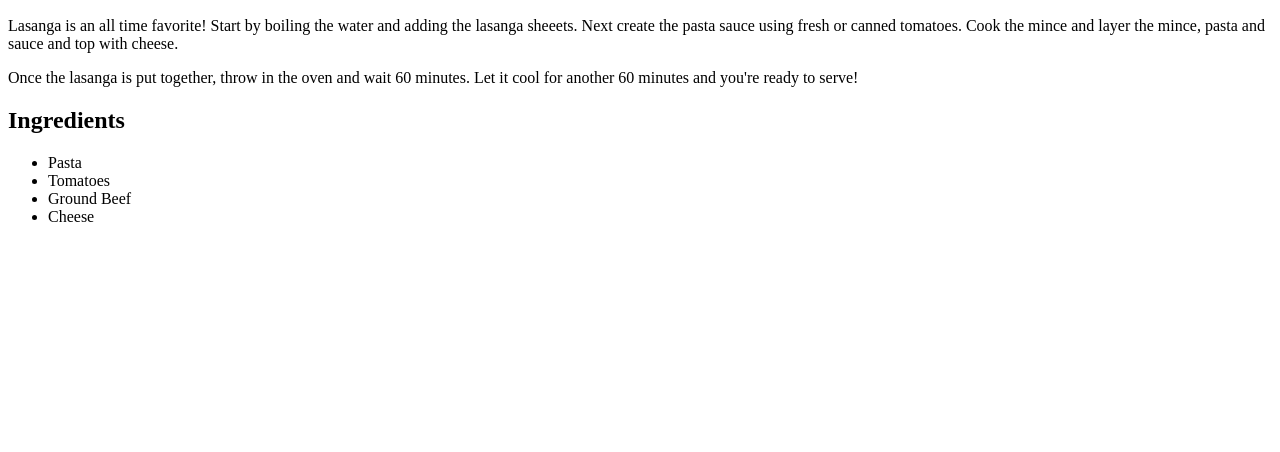
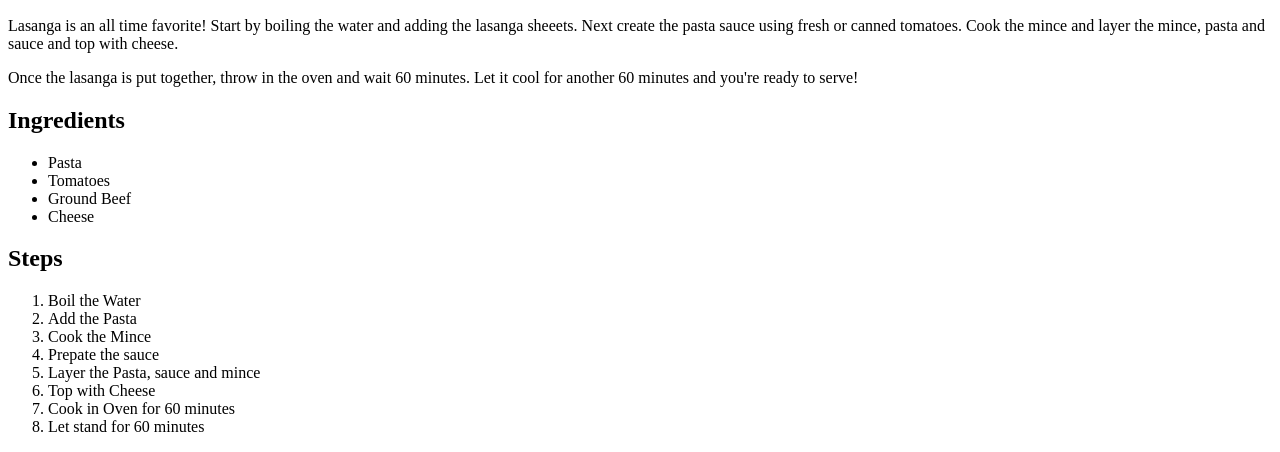
Before and after one commit to mdavison35/odin-recipes, a plain HTML site: page recipes/lasanga.html in a window 1280 px wide. Shown: the part 434-886 px from the top of the page. Before the commit the page ends 800 px from the top, so only its background shows below. Drawn offline with Linux system fonts and the light colour scheme.

Commit message:
Add ol of steps for preparing lasanga
Present the user with a numbered lsit of the steps required to
cook the lasanga recipe.

```diff
--- a/recipes/lasanga.html
+++ b/recipes/lasanga.html
@@ -28,5 +28,16 @@
       <li>Ground Beef</li>
       <li>Cheese</li>
     </ul>
+    <h2>Steps</h2>
+    <ol>
+      <li>Boil the Water</li>
+      <li>Add the Pasta</li>
+      <li>Cook the Mince</li>
+      <li>Prepate the sauce</li>
+      <li>Layer the Pasta, sauce and mince</li>
+      <li>Top with Cheese</li>
+      <li>Cook in Oven for 60 minutes</li>
+      <li>Let stand for 60 minutes</li>
+    </ol>
   </body>
 </html>
```
